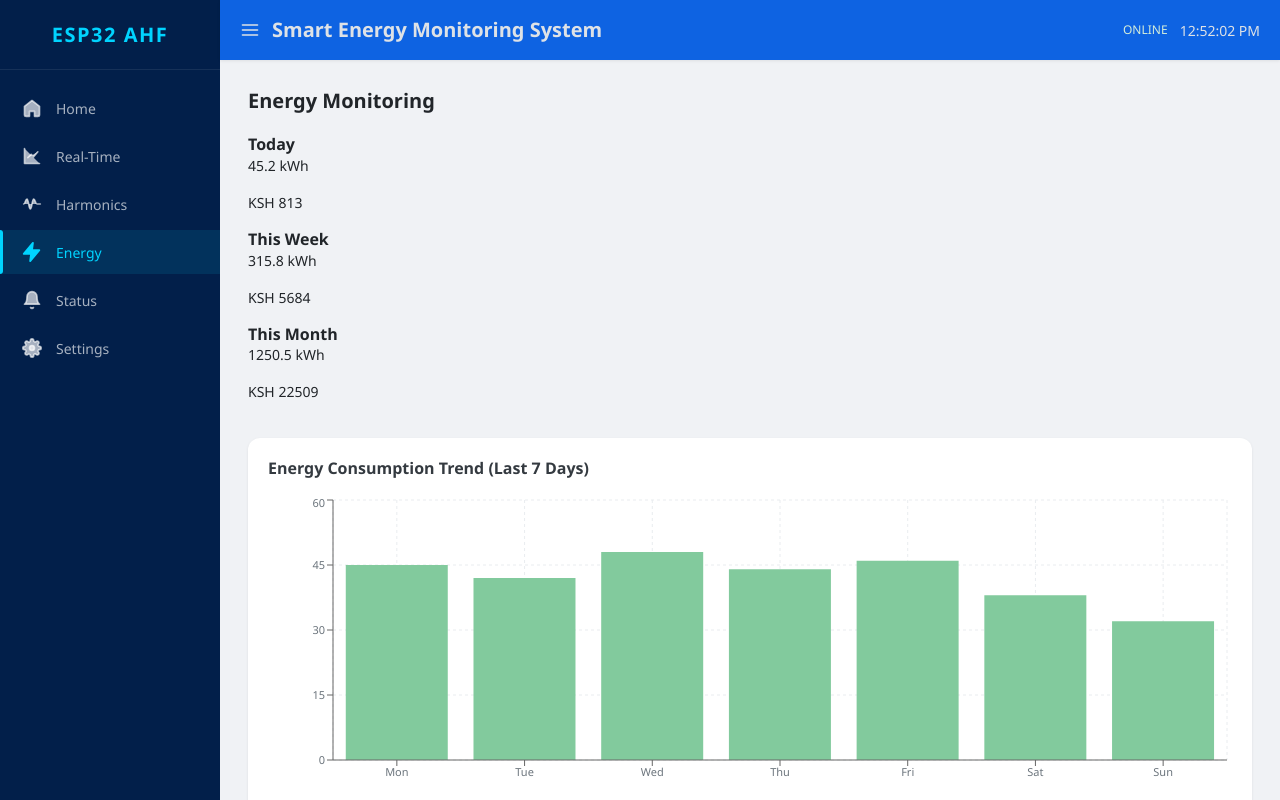
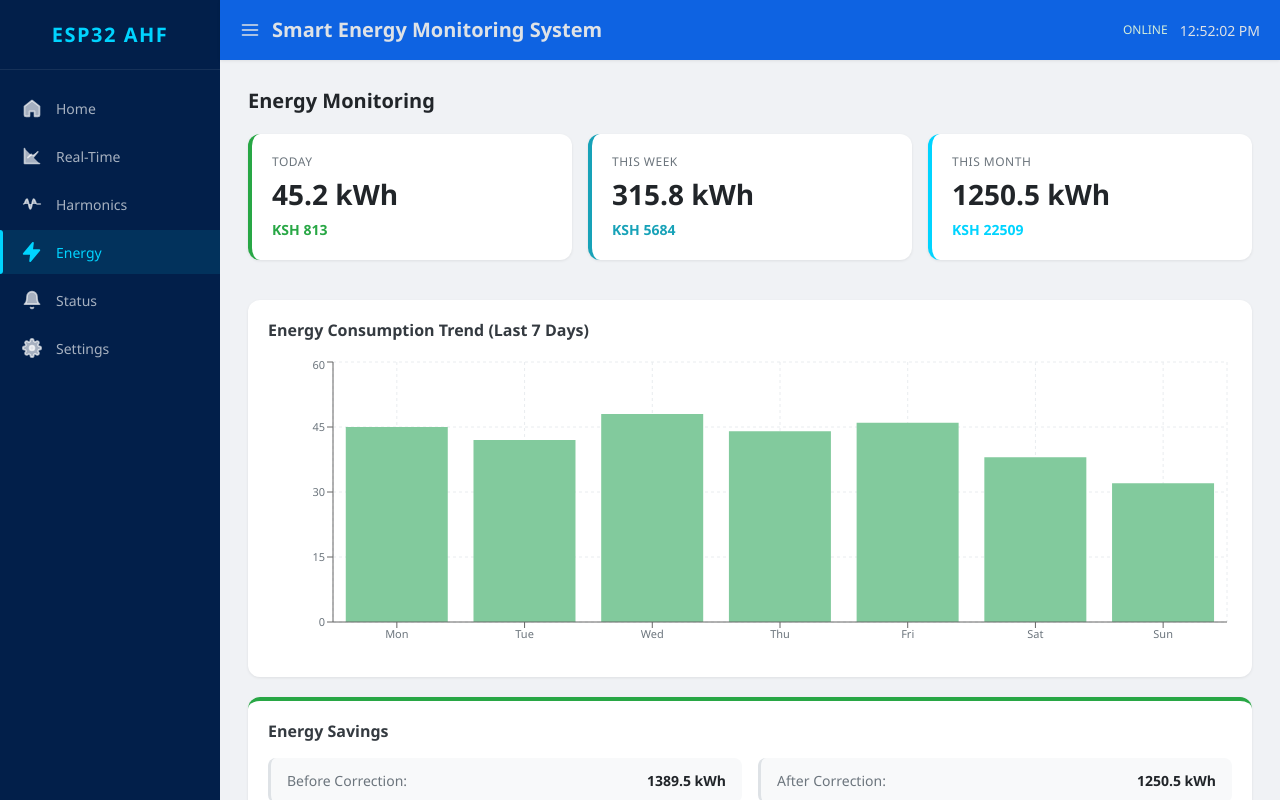
Before and after one commit to Legend-Paul/Harmonics-dashboard, a React (Vite) app: page /energy in a window 1280 px wide. Both pictures are taken after a click on the button "Energy". Shown: the top 800 px of the page. Built offline with nearby package versions, Linux system fonts and the light colour scheme.

Commit message:
Add energy monitoring styles

```diff
--- a/src/App.jsx
+++ b/src/App.jsx
@@ -6,7 +6,7 @@ import Header from "./components/Header/Header";
 import Home from "./pages/Home";
 import RealTime from "./pages/RealTime";
 import HarmonicAnalysis from "./pages/HarmonicAnalysis";
-import EnergyMonitoring from "./pages/EnergyMonitoring";
+import EnergyMonitoring from "./pages/EnergyMonitoring/EnergyMonitoring";
 import SystemStatus from "./pages/SystemStatus";
 import Settings from "./pages/Settings";
 import {
--- /dev/null
+++ b/src/pages/EnergyMonitoring/EnergyMonitoring.css
@@ -0,0 +1,180 @@
+/* ============================================
+   ENERGY CARDS (Today, This Week, This Month)
+   ============================================ */
+
+.energy-cards {
+	display: grid;
+	grid-template-columns: repeat(3, 1fr);
+	gap: var(--spacing-base);
+	margin-bottom: var(--spacing-lg);
+}
+
+.energy-card {
+	background-color: var(--white);
+	border-radius: var(--radius-lg);
+	padding: var(--spacing-lg);
+	box-shadow: var(--shadow-sm);
+	transition: all var(--transition-base);
+	display: flex;
+	flex-direction: column;
+	gap: var(--spacing-sm);
+	position: relative;
+	overflow: hidden;
+	border-left: 4px solid var(--accent-color);
+}
+
+.energy-card:hover {
+	box-shadow: var(--shadow-md);
+	transform: translateY(-2px);
+}
+
+.energy-card h3 {
+	font-size: var(--font-size-sm);
+	font-weight: var(--font-weight-medium);
+	color: var(--gray-600);
+	text-transform: uppercase;
+	letter-spacing: 0.5px;
+	margin: 0;
+}
+
+.energy-value {
+	font-size: var(--font-size-2xl);
+	font-weight: var(--font-weight-bold);
+	color: var(--gray-900);
+	margin: 0;
+	line-height: 1.2;
+}
+
+.energy-cost {
+	font-size: var(--font-size-base);
+	font-weight: var(--font-weight-semibold);
+	color: var(--accent-color);
+	margin: 0;
+}
+
+/* Card Accent Colors for Each Period */
+.energy-card:nth-child(1) {
+	border-left-color: var(--success-color);
+}
+
+.energy-card:nth-child(2) {
+	border-left-color: var(--info-color);
+}
+
+.energy-card:nth-child(3) {
+	border-left-color: var(--accent-color);
+}
+
+.energy-card:nth-child(1) .energy-cost {
+	color: var(--success-color);
+}
+
+.energy-card:nth-child(2) .energy-cost {
+	color: var(--info-color);
+}
+
+/* ============================================
+   SAVINGS CARD
+   ============================================ */
+
+.savings-card {
+	background-color: var(--white);
+	border-radius: var(--radius-lg);
+	padding: var(--spacing-lg);
+	box-shadow: var(--shadow-sm);
+	border-top: 4px solid var(--success-color);
+}
+
+.savings-card h3 {
+	font-size: var(--font-size-md);
+	font-weight: var(--font-weight-semibold);
+	color: var(--gray-800);
+	margin: 0 0 var(--spacing-base) 0;
+}
+
+.savings-grid {
+	display: grid;
+	grid-template-columns: repeat(2, 1fr);
+	gap: var(--spacing-base);
+}
+
+.savings-item {
+	display: flex;
+	justify-content: space-between;
+	align-items: center;
+	padding: var(--spacing-md) var(--spacing-base);
+	background-color: var(--gray-50);
+	border-radius: var(--radius-md);
+	font-size: var(--font-size-base);
+	color: var(--gray-700);
+	border-left: 3px solid var(--gray-300);
+}
+
+.savings-item span:first-child {
+	font-weight: var(--font-weight-medium);
+	color: var(--gray-600);
+}
+
+.savings-item span:last-child {
+	font-weight: var(--font-weight-semibold);
+	color: var(--gray-900);
+}
+
+/* Savings Value Highlight */
+.savings-value {
+	color: var(--success-color) !important;
+	font-weight: var(--font-weight-bold) !important;
+}
+
+/* Highlight Savings Items */
+.savings-item:nth-child(3),
+.savings-item:nth-child(4) {
+	background-color: var(--success-light);
+	border-left-color: var(--success-color);
+}
+
+/* ============================================
+   RESPONSIVE — TABLET
+   ============================================ */
+
+@media (max-width: 1024px) {
+	.energy-cards {
+		grid-template-columns: repeat(3, 1fr);
+	}
+
+	.energy-value {
+		font-size: var(--font-size-xl);
+	}
+
+	.savings-grid {
+		grid-template-columns: repeat(2, 1fr);
+	}
+}
+
+/* ============================================
+   RESPONSIVE — MOBILE
+   ============================================ */
+
+@media (max-width: 640px) {
+	.energy-cards {
+		grid-template-columns: 1fr;
+	}
+
+	.energy-card {
+		padding: var(--spacing-base);
+	}
+
+	.energy-value {
+		font-size: var(--font-size-lg);
+	}
+
+	.savings-grid {
+		grid-template-columns: 1fr;
+	}
+
+	.savings-item {
+		flex-direction: column;
+		align-items: flex-start;
+		gap: var(--spacing-xs);
+	}
+}
--- a/src/pages/EnergyMonitoring.jsx
+++ b/src/pages/EnergyMonitoring/EnergyMonitoring.jsx
@@ -7,6 +7,7 @@ import {
 	Tooltip,
 	ResponsiveContainer,
 } from "recharts";
+import "./EnergyMonitoring.css";
 
 function EnergyMonitoring({ data, energyTrend }) {
 	return (
```
